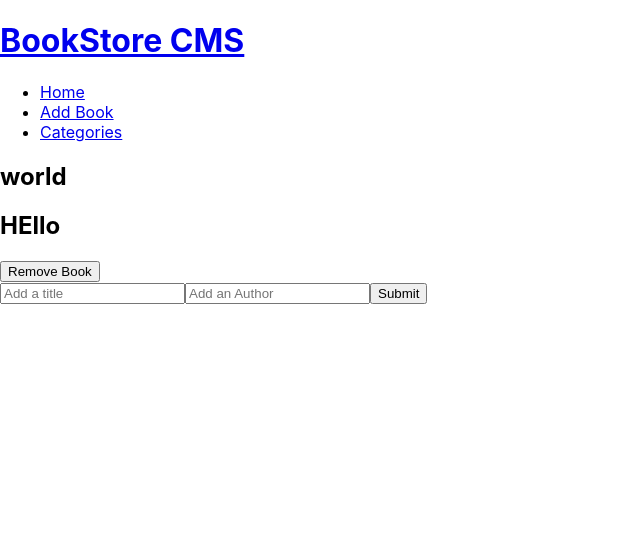
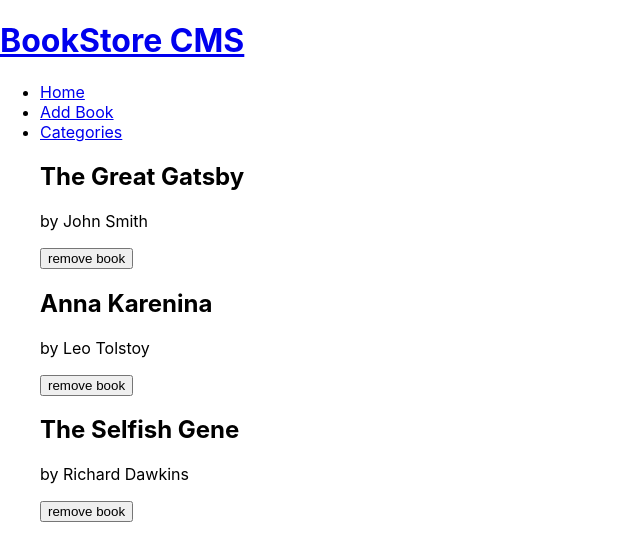
Before and after one commit to IsmailChangezi/React-bookstore, a React (Create React App) app: page / in a window 1280 px wide. Shown: the top 560 px of the page, without its empty margins (0-640 px from the left). Built offline with nearby package versions, Linux system fonts and the light colour scheme.

Commit message:
Use dispatch and selector hooks to connect React with Redux

```diff
--- a/src/App.js
+++ b/src/App.js
@@ -1,16 +1,16 @@
-import React from 'react';
-import { Route, Routes } from 'react-router-dom';
-import Categories from './components/Categories';
-import Navigation from './components/Navigation';
-import Book from './components/Book';
-import BookForm from './components/BookForm';
+import React from "react";
+import { Route, Routes } from "react-router-dom";
+import Categories from "./components/Categories";
+import Navigation from "./components/Navigation";
+import Book from "./components/Book";
+import BookForm from "./components/BookForm";
 
 function App() {
   return (
     <>
       <Navigation />
       <Routes>
-        <Route path="/" element={<Book author="world" title="HEllo" />} />
+        <Route path="/" element={<Book />} />
         <Route path="/BookForm" element={<BookForm />} />
         <Route path="/categories" element={<Categories />} />
       </Routes>
--- a/src/components/Book.js
+++ b/src/components/Book.js
@@ -1,20 +1,30 @@
-import React from 'react';
-import PropTypes from 'prop-types';
-import BookForm from './BookForm';
+import React from "react";
+import { useSelector } from "react-redux";
+import { useDispatch } from "react-redux";
+import booksSlice, { removeBook } from "../redux/books/booksSlice";
 
-export default function Book({ title, author }) {
+export default function Book() {
+  const list = useSelector((state) => state.items);
+  const dispatch = useDispatch();
   return (
-    <>
-      <section>
-        <h1>{author}</h1>
-        <h2>{title}</h2>
-        <button type="submit">Remove Book</button>
-      </section>
-      <BookForm />
-    </>
+    <section>
+      <ul>
+        {list.map((items) => {
+          return (
+            <div key={items.id}>
+              <h1>{items.title}</h1>
+              <p>by {items.author}</p>
+              <button
+                onClick={() => {
+                  dispatch(removeBook(items.id));
+                }}
+              >
+                remove book
+              </button>
+            </div>
+          );
+        })}
+      </ul>
+    </section>
   );
 }
-Book.propTypes = {
-  title: PropTypes.string.isRequired,
-  author: PropTypes.string.isRequired,
-};
--- a/src/components/BookForm.js
+++ b/src/components/BookForm.js
@@ -1,10 +1,31 @@
-import React from 'react';
+import React, { useState } from "react";
+import { useDispatch } from "react-redux";
 
 export default function BookForm() {
+  const [author, setAuthor] = useState("");
+  const [title, setTitle] = useState("");
+  const dispatch = useDispatch();
+
+  const handleTitleChange = (e) => {
+    setTitle(e.target.value);
+  };
+
+  const handleAuthorChange = (e) => {
+    setAuthor(e.target.value);
+  };
+
   return (
     <form>
-      <input type={Text} placeholder="Add a title" />
-      <input type={Text} placeholder="Add an Author" />
+      <input
+        type={Text}
+        placeholder="Add a title"
+        onChange={handleTitleChange}
+      />
+      <input
+        type={Text}
+        placeholder="Add an Author"
+        onChange={handleAuthorChange}
+      />
       <button type="submit">Submit</button>
     </form>
   );
--- a/src/index.js
+++ b/src/index.js
@@ -1,14 +1,19 @@
-import React from 'react';
-import ReactDOM from 'react-dom/client';
-import './index.css';
-import { BrowserRouter } from 'react-router-dom';
-import App from './App';
-
-const root = ReactDOM.createRoot(document.getElementById('root'));
+import React from "react";
+import ReactDOM from "react-dom/client";
+import "./index.css";
+import { BrowserRouter } from "react-router-dom";
+import App from "./App";
+import { Provider } from "react-redux";
+import store from "./redux/store";
+const root = ReactDOM.createRoot(document.getElementById("root"));
 root.render(
   <React.StrictMode>
-    <BrowserRouter>
-      <App />
-    </BrowserRouter>
-  </React.StrictMode>,
+    <Provider store={store}>
+      <BrowserRouter>
+        <App />
+      </BrowserRouter>
+    </Provider>
+  </React.StrictMode>
 );
+
+console.log(store);
--- a/src/redux/books/booksSlice.js
+++ b/src/redux/books/booksSlice.js
@@ -1,21 +1,36 @@
-import { createSlice } from '@reduxjs/toolkit';
+import { createSlice } from "@reduxjs/toolkit";
 
 const booksSlice = createSlice({
-  name: 'books',
+  name: "books",
   initialState: {
-    items: [],
+    items: [
+      {
+        id: "item1",
+        title: "The Great Gatsby",
+        author: "John Smith",
+        category: "Fiction",
+      },
+      {
+        id: "item2",
+        title: "Anna Karenina",
+        author: "Leo Tolstoy",
+        category: "Fiction",
+      },
+      {
+        id: "item3",
+        title: "The Selfish Gene",
+        author: "Richard Dawkins",
+        category: "Nonfiction",
+      },
+    ],
   },
   reducers: {
     addBook: (state, action) => {
       state.items.push(action.payload);
     },
     removeBook: (state, action) => {
-      const index = state.items.findIndex(
-        (item) => item.id === action.payload.id,
-      );
-      if (index !== -1) {
-        state.items.splice(index, 1);
-      }
+      const itemId = action.payload;
+      state.items = state.items.filter((item) => item.id !== itemId);
     },
   },
 });
--- a/src/redux/categories/categoriesSlice.js
+++ b/src/redux/categories/categoriesSlice.js
@@ -1,18 +1,18 @@
-import { createSlice } from '@reduxjs/toolkit';
+// import { createSlice } from '@reduxjs/toolkit';
 
-const categoriesSlice = createSlice({
-  type: 'CHECKED_STATUS',
-  reducers: {
-    showCategories: (state = [], action = {}) => {
-      switch (action.type) {
-        case 'CHECKED_STATUS':
-          return 'under construction';
-        default:
-          return state;
-      }
-    },
-  },
-});
+// const categoriesSlice = createSlice({
+//   type: 'CHECKED_STATUS',
+//   reducers: {
+//     showCategories: (state = [], action = {}) => {
+//       switch (action.type) {
+//         case 'CHECKED_STATUS':
+//           return 'under construction';
+//         default:
+//           return state;
+//       }
+//     },
+//   },
+// });
 
-export const { showCategories } = categoriesSlice.actions;
-export default categoriesSlice.reducer;
+// export const { showCategories } = categoriesSlice.actions;
+// export default categoriesSlice.reducer;
--- a/src/redux/store.js
+++ b/src/redux/store.js
@@ -1,15 +1,10 @@
-import { combineReducers, configureStore } from '@reduxjs/toolkit';
-import booksSlice from './books/booksSlice';
-import categoriesSlice from './categories/categoriesSlice';
-
-const rootReducers = combineReducers({
-  booksReducers: booksSlice,
-  categoriesReducer: categoriesSlice,
-});
+import { combineReducers, configureStore } from "@reduxjs/toolkit";
+import booksSlice from "./books/booksSlice";
+import categoriesSlice from "./categories/categoriesSlice";
 
 const store = configureStore({
-  reducer: rootReducers,
+  reducer: booksSlice,
 });
-
+export default store;
 // I have added this line of code just for fixing a linter error
-store.getState();
+console.log(store);
```
Also changed, not shown: .eslintrc.json.
